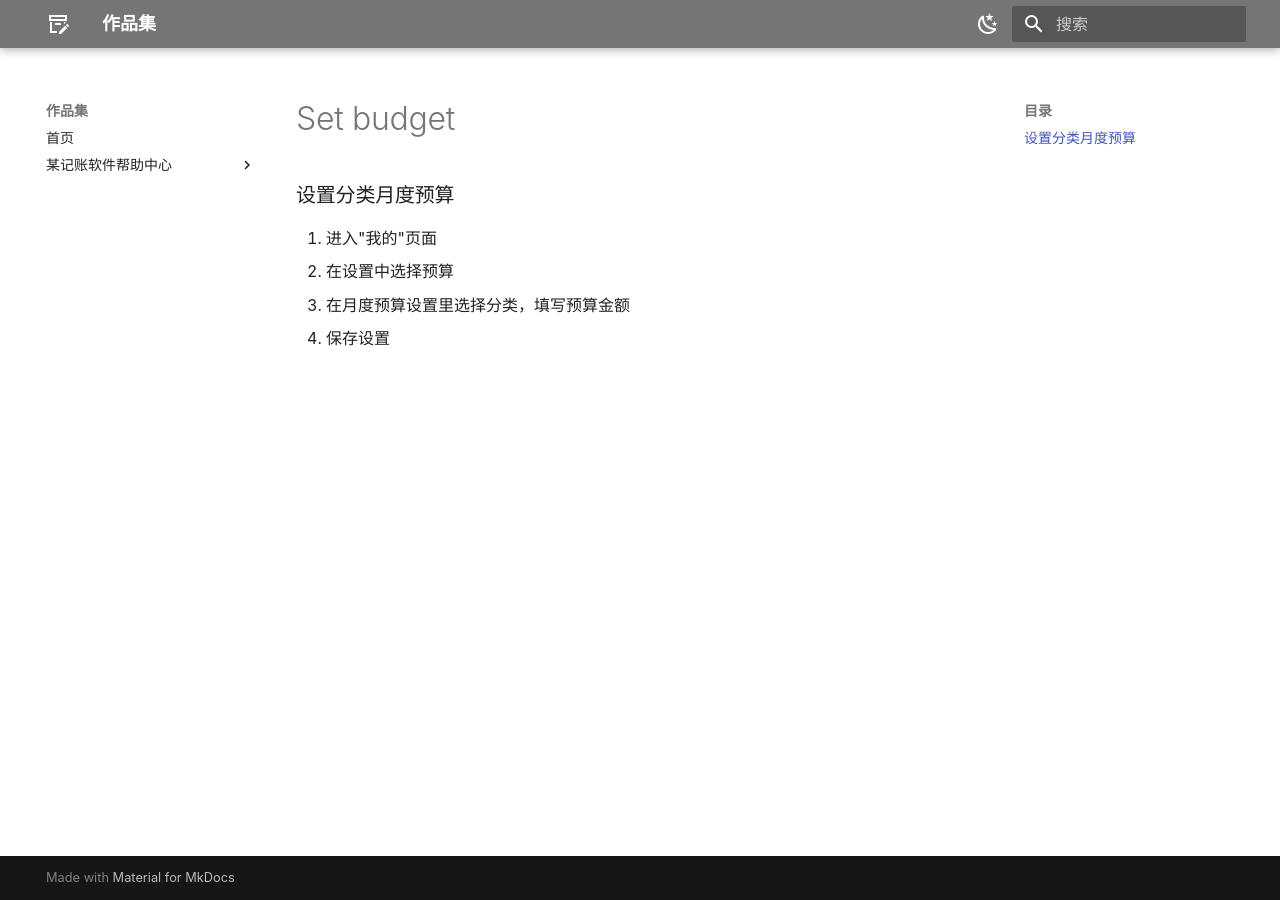
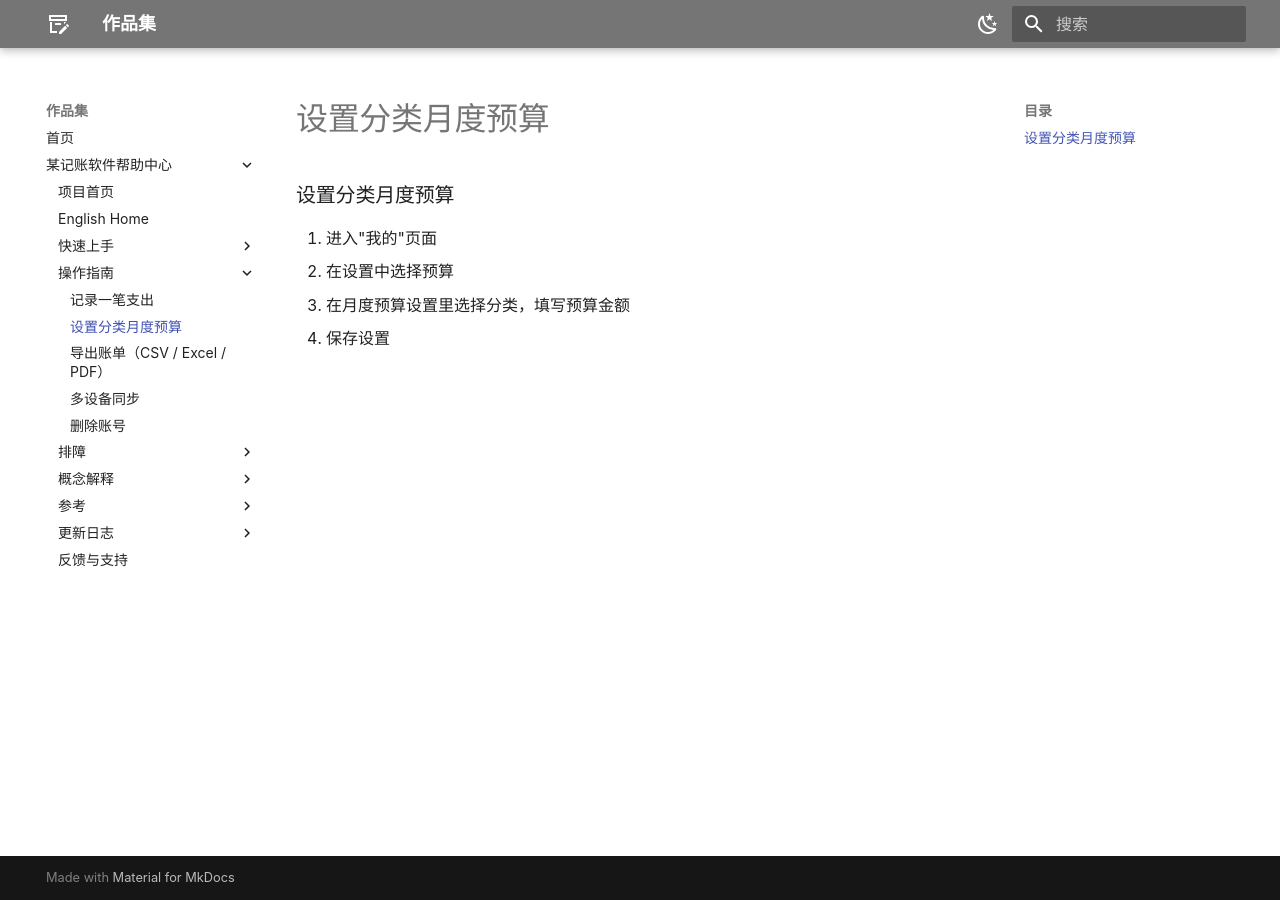
Before and after one commit to riley192/hard-groove, an MkDocs documentation site: the page built from docs/example-bookkeeping-app/how-to guides/set-budget.md, in a window 1280 px wide. Built offline with MkDocs 1.6.1 and Material for MkDocs 9.7.7, drawn with Linux system fonts in a browser that asks for light colours; part of the change alters nothing that is shown.

```diff
--- a/mkdocs.yml
+++ b/mkdocs.yml
@@ -3,6 +3,7 @@ site_url: https://riley192.github.io/hard-groove/
 theme:
   name: material
   language: zh
+  custom_dir: overrides
   font: false
   favicon: assets/archive-edit-outline.png
   icon:
@@ -20,6 +21,9 @@ theme:
       toggle:
         icon: material/weather-sunny
         name: 切换到浅色模式
+extra:
+  analytics:
+    provider: custom
 exclude_docs: |
   .obsidian
   .obsidian/*
@@ -32,7 +36,7 @@ nav:
       - 第一次记账：从安装到记下第一笔: example-bookkeeping-app/quickstart/quick start first-record.md
     - 操作指南:
       - 记录一笔支出: example-bookkeeping-app/how-to guides/add-expense.md
-      - 设置分类月度预算:example-bookkeeping-app/how-to guides/set-budget.md
+      - 设置分类月度预算: example-bookkeeping-app/how-to guides/set-budget.md
       - 导出账单（CSV / Excel / PDF）: example-bookkeeping-app/how-to guides/export-bills.md
       - 多设备同步: example-bookkeeping-app/how-to guides/sync-devices.md
       - 删除账号: example-bookkeeping-app/how-to guides/delete-account.md
--- /dev/null
+++ b/overrides/partials/integrations/analytics/custom.html
@@ -0,0 +1,2 @@
+<script data-goatcounter="https://riley192.goatcounter.com/count"
+        async src="//gc.zgo.at/count.js"></script>
```
